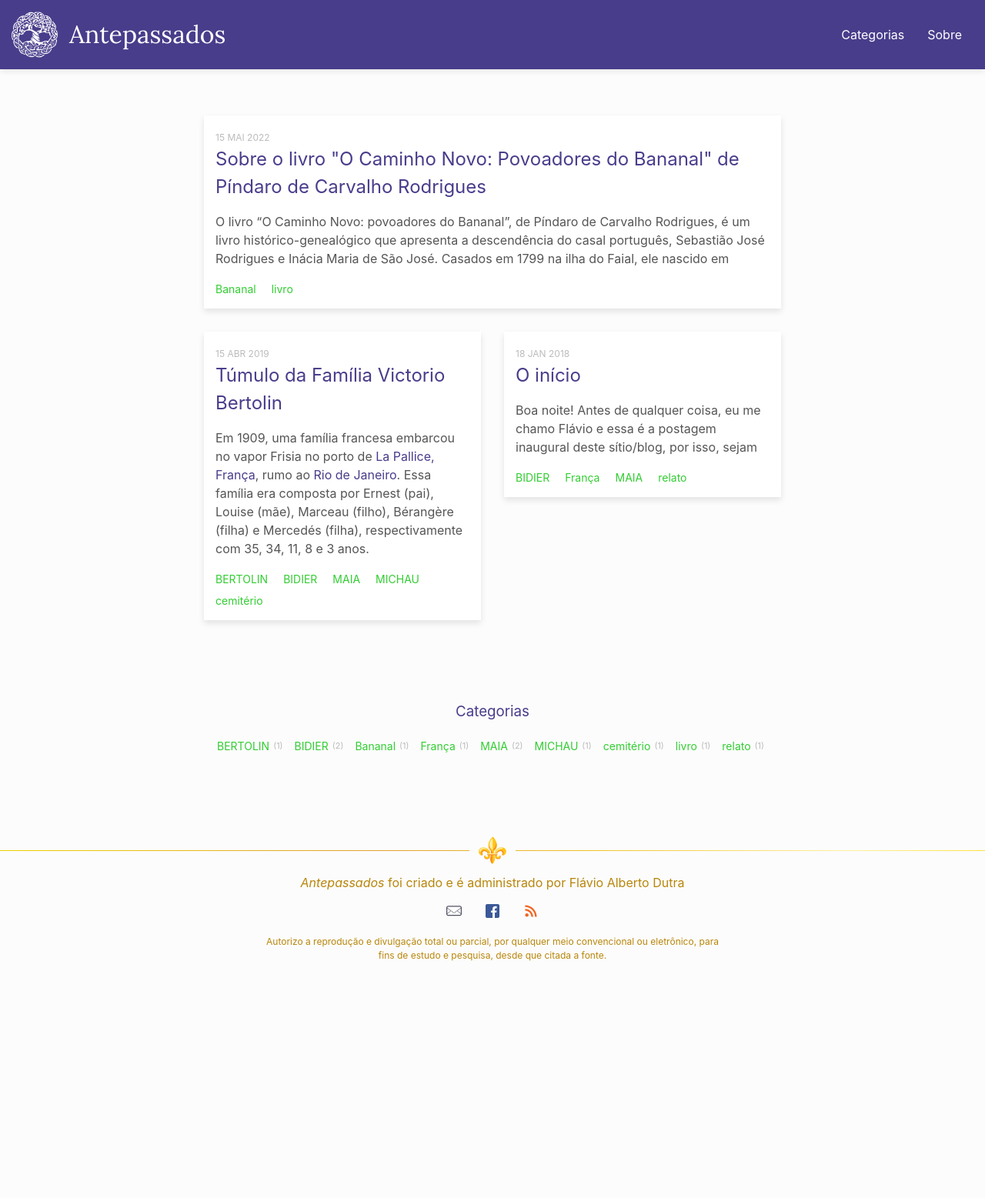
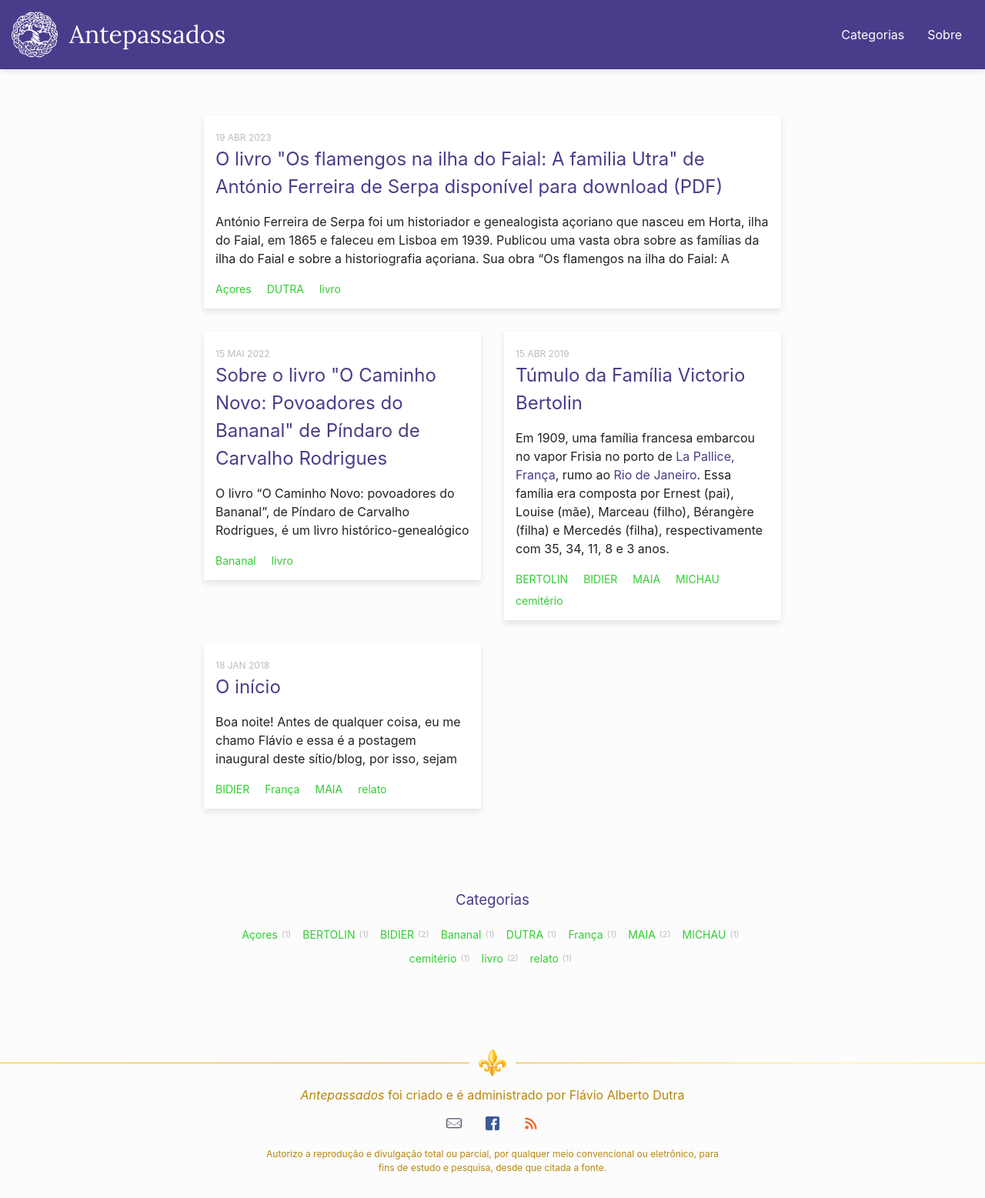
Before and after one commit to flaviodut/antepassados, a Jekyll site: the page built from index.md, in a window 1280 px wide. Shown: the whole page at 77% size. Built offline with Jekyll 4.4.1, drawn with Linux system fonts in a browser that asks for light colours; nearby versions of some CDN libraries; before the commit the page ends 1281 px from its top, so only the background shows below that.

Commit message:
new post
- post sobre download do livro: Os Flamengos na ilha do Faial
- nova categoria de lugar: açores
- imagens do post e cover
- atualização do hex do body color

```diff
--- /dev/null
+++ b/_posts/2023-04-19-o-livro-os-flamengos-na-ilha-do-faial-a-familia-utra-de-antonio-ferreira-de-serpa-disponivel-para-download-pdf.md
@@ -0,0 +1,31 @@
+---
+layout: post
+title: 'O livro "Os flamengos na ilha do Faial: A familia Utra" de António Ferreira de Serpa disponível para download (PDF)'
+image: '/assets/posts/2023-04-19-o-livro-os-flamengos-na-ilha-do-faial-a-familia-utra-de-antonio-ferreira-de-serpa-disponivel-para-download-pdf/cover.jpg'
+date: 2023-04-19 14:35:00 -0200
+categories:
+    - Açores
+    - DUTRA
+    - livro
+---
+
+António Ferreira de Serpa foi um historiador e genealogista açoriano que nasceu em Horta, ilha do Faial, em 1865 e faleceu em Lisboa em 1939. Publicou uma vasta obra sobre as famílias da ilha do Faial e sobre a historiografia açoriana. Sua obra "Os flamengos na ilha do Faial: A familia Utra", lançada em 1929, é uma das mais conhecidas e importantes sobre a história dos Açores, e recentemente, foi disponibilizada para download, em formato PDF, pela fundação espanhola Fundación Ignacio Larramendi. Serpa é considerado um dos principais historiadores açorianos da primeira metade do século XX.
+
+O livro aborda as circunstâncias em que se deu a presença dos flamengos na ilha do Faial, nos Açores, a partir de 1467, e a história da família Utra, que se estabeleceu na região depois de Joss van Hurtere (há dezenas variações, dentro as mais comuns Joz van Huerter) ter recebido a ilha do Faial como primeiro donatário, e anos depois, sendo também capitão donatário da ilha do Pico. Através de documentos históricos, em especial os compilados na publicação "História das quatro ilhas que Formam o distrito da Horta" de Antonio Lourenço da Silveira Macedo, o autor retrata a vida dos flamengos na ilha, incluindo sua cultura, religião, comércio e interações com os habitantes locais. A obra também traz informações sobre a arquitetura e as fortificações construídas pelos flamengos na região.
+
+{% include images.html name="capa-do-livro-os-flamengos-na-ilha-do-faial-a-familia-utra-de-antonio-ferreira-de-serpa-e-pedra-sepulcral-de-joss-van-hurtere.jpg" caption="À esquerda, capa do livro 'Os flamengos na ilha do Faial: A familia Utra' de António Ferreira de Serpa, publicado em 1929, e à direita, pedra sepulcral de Joss van Hurtere, que hoje se encontra no Museu da Horta, na ilha do Faial." alt="Montagem com duas fotos, à esquerda a capa do livro ''Os flamengos na ilha do Faial: A familia Utra' de António Ferreira de Serpa, e à direita, pedra sepulcral de Joss van Hurtere." %}
+
+Este livro é uma fonte importante para a história açoriana, mas também para a história familiar dos que carregam o sobrenome Dutra. Sendo uma aglutinação de "de" e "Utra", tem como origem o sobrenome flamengo "van Hurtere", que passou por um processo de adaptação gerando algumas variações como: Utra, Hutre, Hutra, Dultra, Dutra, e outras.
+
+O download do livro pode ser feito através do website da Biblioteca Virtual da Fundación Ignacio Larramendi (link abaixo), clicando em "Libro".
+[http://www.larramendi.es/es/consulta/registro.do?id=28325](http://www.larramendi.es/es/consulta/registro.do?id=28325)
+
+## Referências
+
+BARATA, Carlos Eduardo de Almeida; BUENO, Antônio Henrique da Cunha. **Dicionário das Famílias Brasileiras**. Tomo 1, Vol. 1. São Paulo: Ibero América, 1999.
+
+CULTURA - Governo dos Açores. António Ferreira de Serpa. **Enciclopédia Açoriana**, Angra do Heroísmo, Portugal, [201-?]. Disponível em: [http://www.culturacores.azores.gov.pt/ea/pesquisa/Default.aspx?id=10019](http://www.culturacores.azores.gov.pt/ea/pesquisa/Default.aspx?id=10019). Acesso em: 19 abr. 2023.
+
+GUÉRIOS, Rosário Farâni Mansur. **Dicionário etimológico de nomes e sobrenomes**. 2. ed. São Paulo: Ave Maria, 1973.
+
+SERPA, António Ferreira de. **Os flamengos na ilha do Faial**: A familia Utra. Lisboa: Centro Tipografico Colonial, 1929.
--- a/_sass/minima.scss
+++ b/_sass/minima.scss
@@ -9,7 +9,7 @@ $small-font-size: .875rem !default;
 
 $spacing-unit:      1.875rem !default;
 
-$text-color:       #555 !default;
+$text-color:       #222 !default;
 $background-color: #fcfcfc !default;
 $brand-color:      darkslateblue !default;
 $second-color:     limegreen !default;
```
Also changed, not shown: _category/acores.md (added, +4 -0 lines), assets/posts/2023-04-19-o-livro-os-flamengos-na-ilha-do-faial-a-familia-utra-de-antonio-ferreira-de-serpa-disponivel-para-download-pdf/capa-do-livro-os-flamengos-na-ilha-do-faial-a-familia-utra-de-antonio-ferreira-de-serpa-e-pedra-sepulcral-de-joss-van-hurtere.jpg (added), assets/posts/2023-04-19-o-livro-os-flamengos-na-ilha-do-faial-a-familia-utra-de-antonio-ferreira-de-serpa-disponivel-para-download-pdf/cover.jpg (added).
